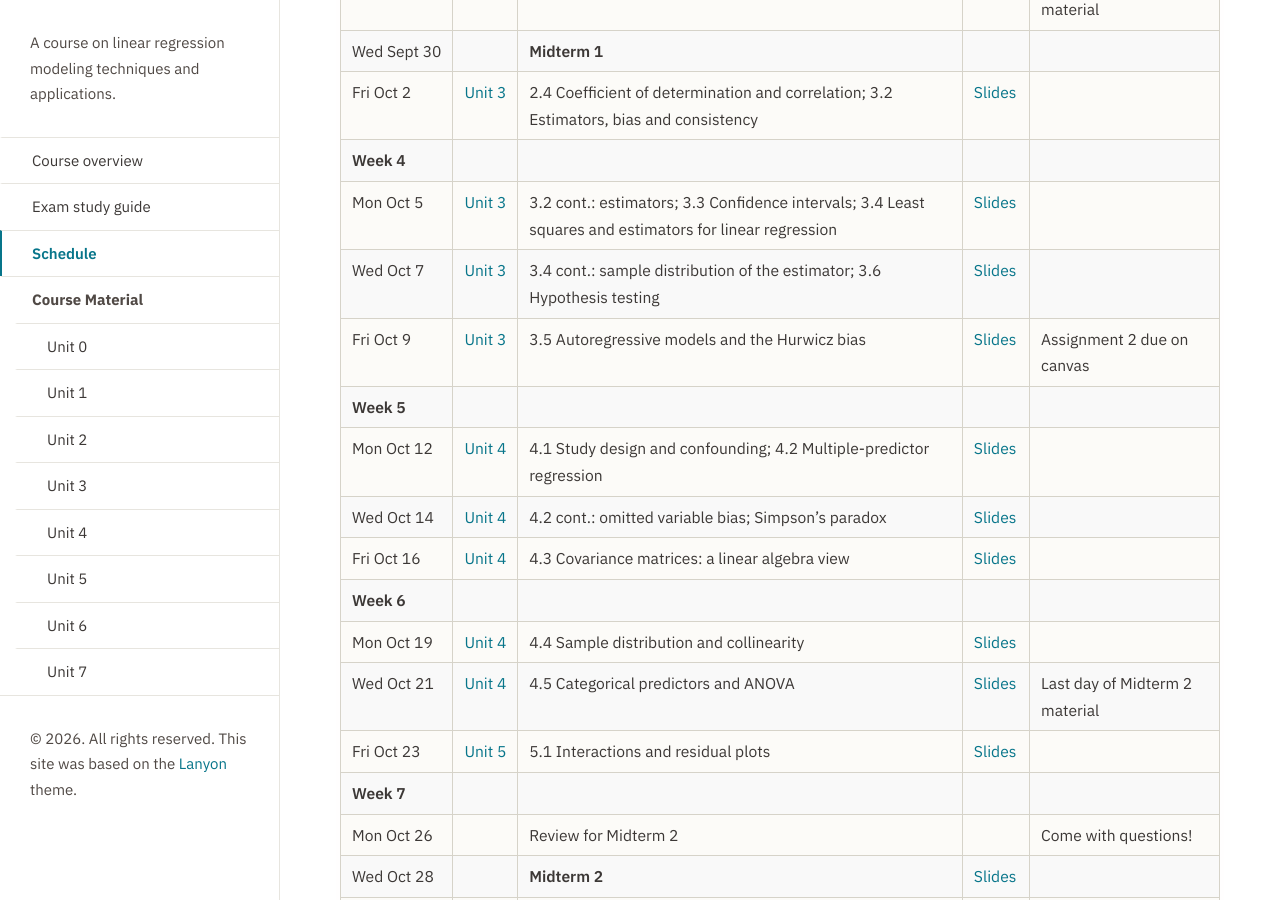
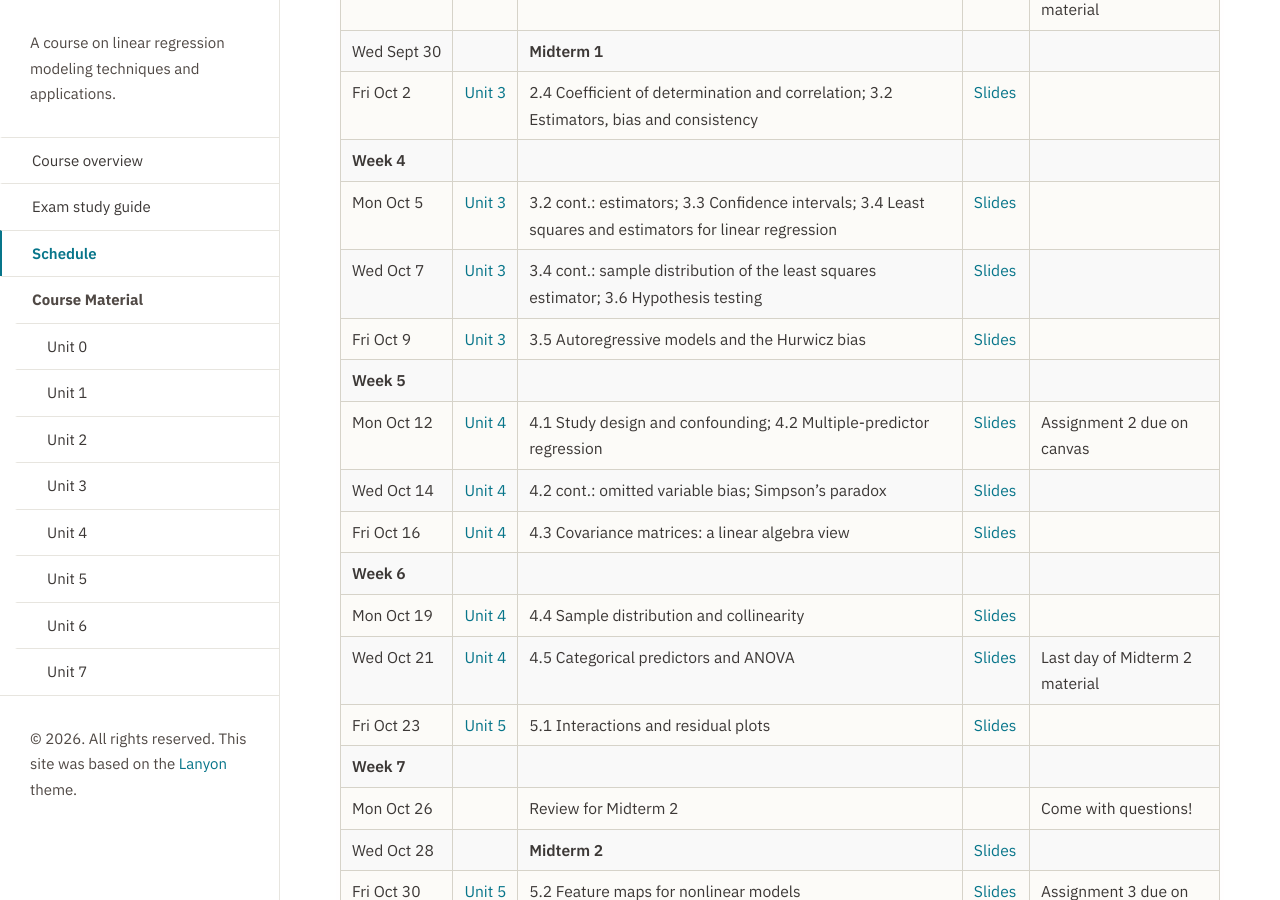
Before and after one commit to elevien/math50_2026, a Jekyll site: the page built from schedule.md, in a window 1280 px wide and 900 px high, scrolled down 852 px. Built offline with Jekyll 4.4.1, drawn with Linux system fonts in a browser that asks for light colours.

Commit message:
Publish from math50_sandbox@ad7fc2e

```diff
--- a/schedule.md
+++ b/schedule.md
@@ -28,10 +28,10 @@ Before going through Unit 1, please review [Unit 0]({{ '/unit0/' | relative_url
 | Fri Oct 2 | [Unit 3]({{ '/unit3/' | relative_url }}) | 2.4 Coefficient of determination and correlation; 3.2 Estimators, bias and consistency | [Slides]({{ '/unit3/slides-10-02.pdf' | relative_url }}) | |
 | **Week 4** | | | | |
 | Mon Oct 5 | [Unit 3]({{ '/unit3/' | relative_url }}) | 3.2 cont.: estimators; 3.3 Confidence intervals; 3.4 Least squares and estimators for linear regression | [Slides]({{ '/unit3/slides-10-05.pdf' | relative_url }}) | |
-| Wed Oct 7 | [Unit 3]({{ '/unit3/' | relative_url }}) | 3.4 cont.: sample distribution of the estimator; 3.6 Hypothesis testing | [Slides]({{ '/unit3/slides-10-07.pdf' | relative_url }}) | |
-| Fri Oct 9 | [Unit 3]({{ '/unit3/' | relative_url }}) | 3.5 Autoregressive models and the Hurwicz bias | [Slides]({{ '/unit3/slides-10-09.pdf' | relative_url }}) | Assignment 2 due on canvas |
+| Wed Oct 7 | [Unit 3]({{ '/unit3/' | relative_url }}) | 3.4 cont.: sample distribution of the least squares estimator; 3.6 Hypothesis testing | [Slides]({{ '/unit3/slides-10-07.pdf' | relative_url }}) | |
+| Fri Oct 9 | [Unit 3]({{ '/unit3/' | relative_url }}) | 3.5 Autoregressive models and the Hurwicz bias | [Slides]({{ '/unit3/slides-10-09.pdf' | relative_url }}) | |
 | **Week 5** | | | | |
-| Mon Oct 12 | [Unit 4]({{ '/unit4/' | relative_url }}) | 4.1 Study design and confounding; 4.2 Multiple-predictor regression | [Slides]({{ '/unit4/slides-10-12.pdf' | relative_url }}) | |
+| Mon Oct 12 | [Unit 4]({{ '/unit4/' | relative_url }}) | 4.1 Study design and confounding; 4.2 Multiple-predictor regression | [Slides]({{ '/unit4/slides-10-12.pdf' | relative_url }}) | Assignment 2 due on canvas |
 | Wed Oct 14 | [Unit 4]({{ '/unit4/' | relative_url }}) | 4.2 cont.: omitted variable bias; Simpson's paradox | [Slides]({{ '/unit4/slides-10-14.pdf' | relative_url }}) | |
 | Fri Oct 16 | [Unit 4]({{ '/unit4/' | relative_url }}) | 4.3 Covariance matrices: a linear algebra view | [Slides]({{ '/unit4/slides-10-16.pdf' | relative_url }}) | |
 | **Week 6** | | | | |
```
Also changed, not shown: 2 other files.
